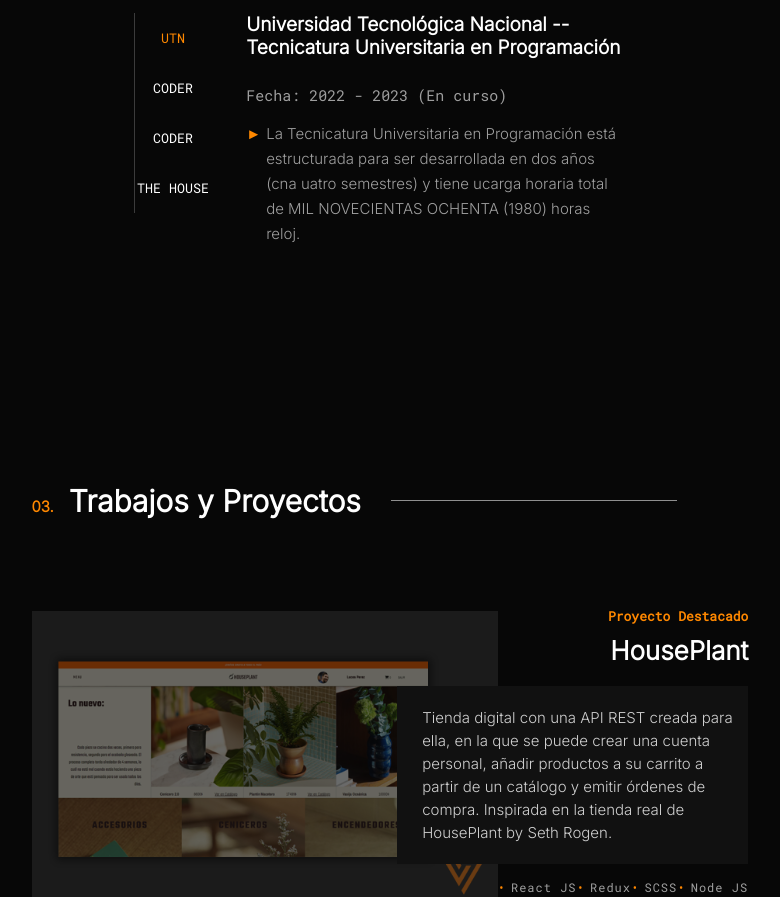
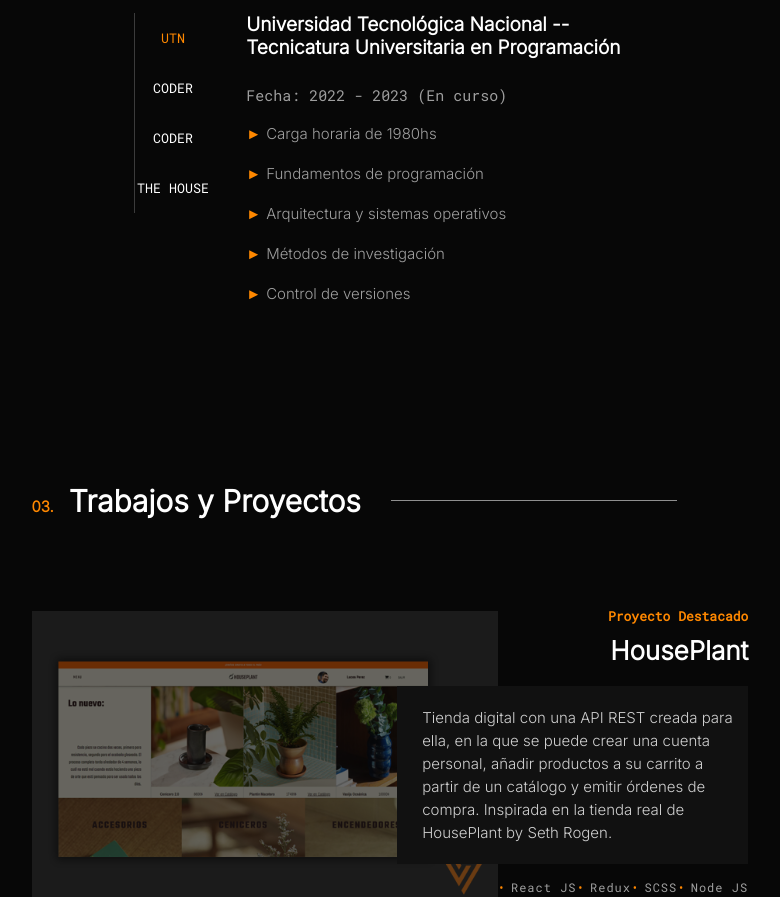
Before and after one commit to valentinopatane/personal-portfolio, a React (Create React App) app: page / in a window 1280 px wide. Shown: the part 1780-2677 px from the top of the page, without its empty margins (250-1030 px from the left). Built offline with nearby package versions, Linux system fonts and the light colour scheme.

Commit message:
Cambio curriculum - Fix Tecnicatura

```diff
--- a/src/components/data/StudyCardData.js
+++ b/src/components/data/StudyCardData.js
@@ -5,7 +5,19 @@
             date: "Fecha: 2022 - 2023 (En curso)",
             list: [
                 {
-                    bullet: "La Tecnicatura Universitaria en Programación está estructurada para ser desarrollada en dos años (cna uatro semestres) y tiene ucarga horaria total de MIL NOVECIENTAS OCHENTA (1980) horas reloj.",
+                    bullet: "Carga horaria de 1980hs",
+                },
+                {
+                    bullet: "Fundamentos de programación",
+                },
+                {
+                    bullet: "Arquitectura y sistemas operativos",
+                },
+                {
+                    bullet: "Métodos de investigación",
+                },
+                {
+                    bullet: "Control de versiones",
                 },
             ],
         },
```
Also changed, not shown: 1 other file (tests, documents, lock files or other folders).
